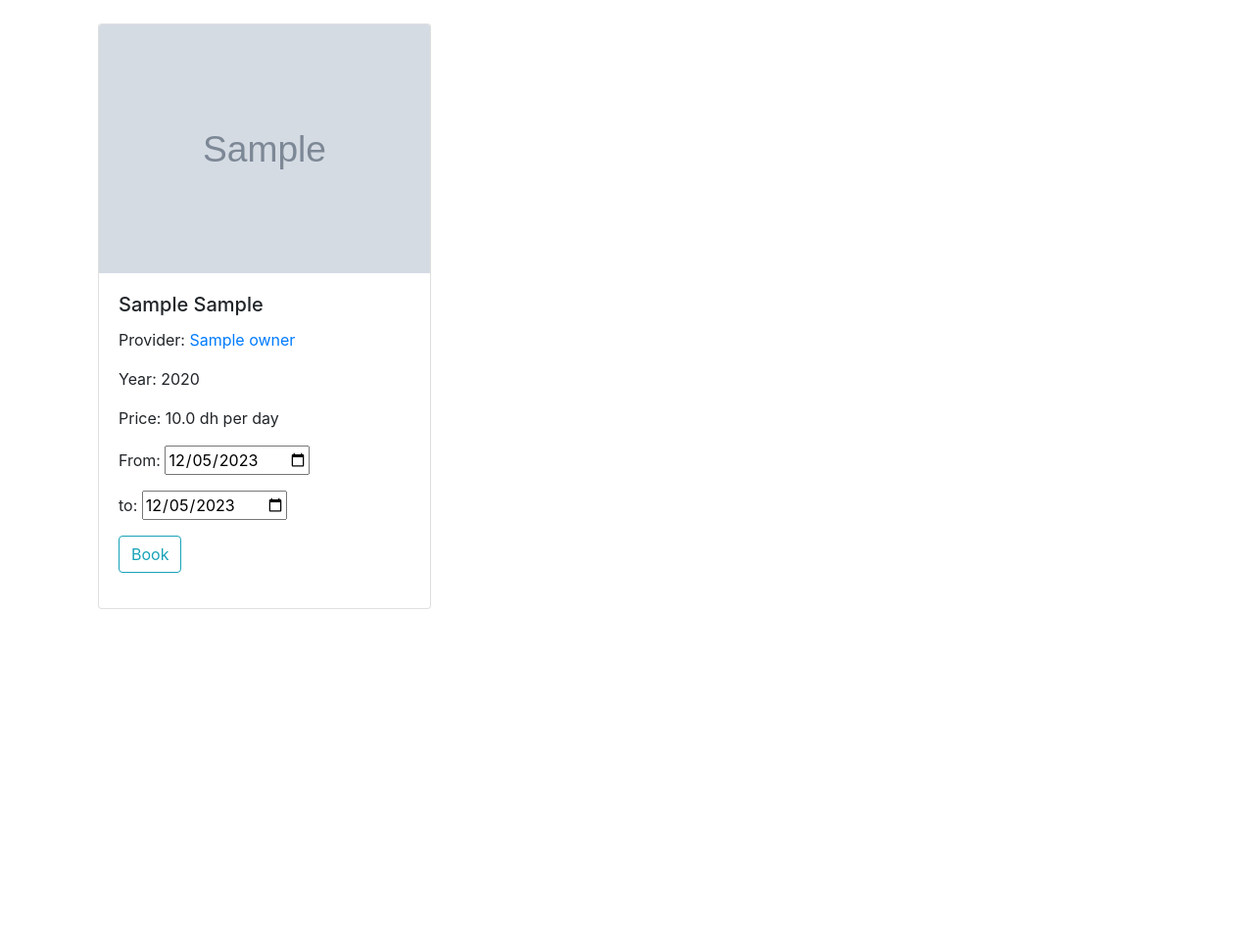
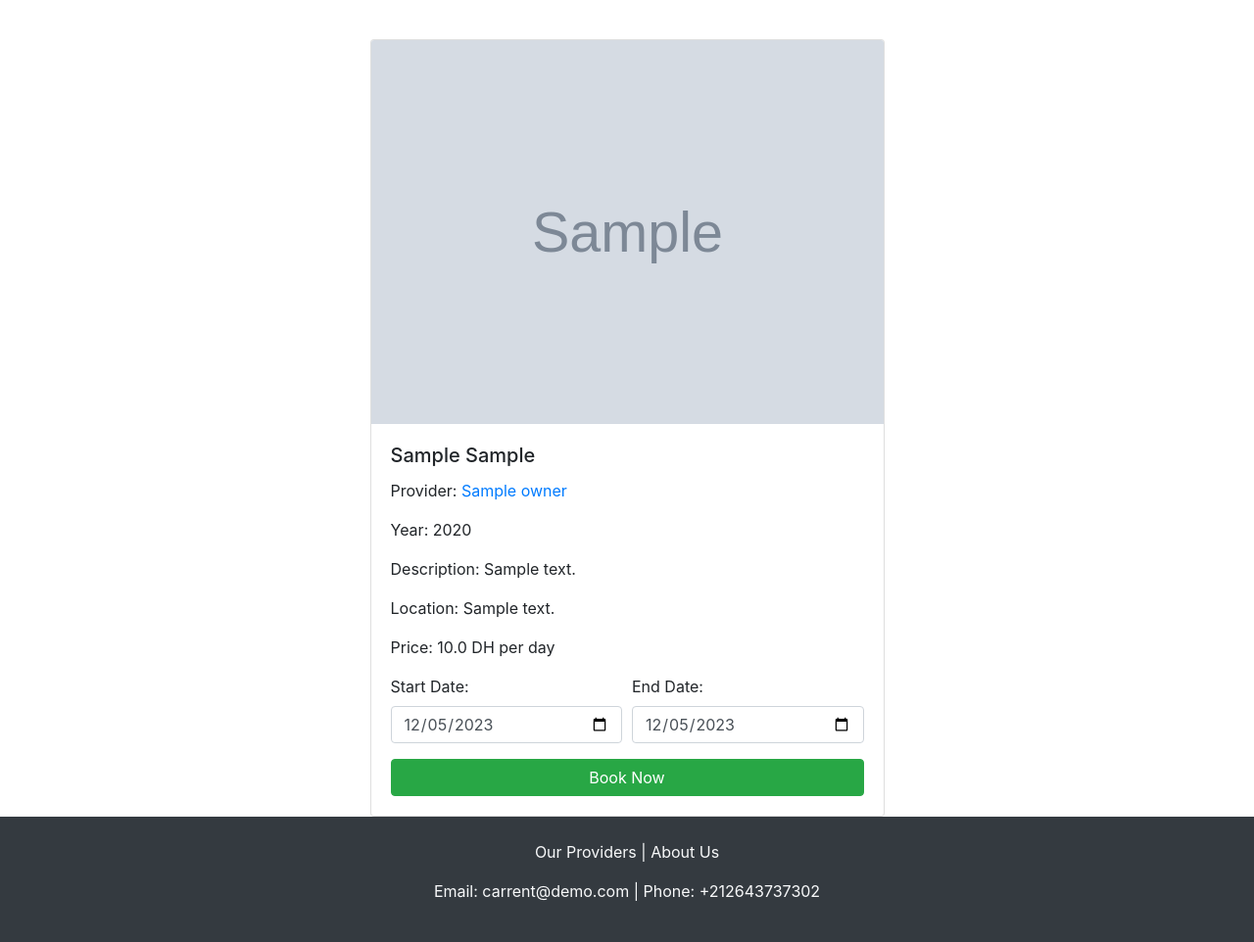
Before and after one commit to Safuan04/Car-rental-service, a Flask app: page /reservation/1 in a window 1280 px wide. Shown: the part 56-1018 px from the top of the page at 98% size. Before the commit the page ends 678 px from the top, so only its background shows below. Run offline with Flask 3, Linux system fonts and the light colour scheme; a user stored in the database is signed in; tables that the repository leaves empty hold one stand-in row (values such as "Sample post"); grey boxes marked "Sample" are stand-in pictures; some libraries are stand-ins or nearby versions.

Commit message:
progress

```diff
--- a/carrent/forms.py
+++ b/carrent/forms.py
@@ -84,3 +84,17 @@ class ReservationForm(FlaskForm):
     start_date = DateField('From', validators=[DataRequired()], default=datetime.utcnow())
     end_date = DateField('To', validators=[DataRequired()], default=datetime.utcnow())
     submit = SubmitField('Book')
+
+    def validate_reservation(self):
+        start_date = self.start_date.data
+        end_date = self.end_date.data
+
+        if start_date and end_date:
+            conflicting_reservations = Reservation.query.filter(
+                Reservation.car_id == self.car_id,
+                Reservation.start_date <= end_date,
+                Reservation.end_date >= start_date
+            ).all()
+
+            if conflicting_reservations:
+                raise ValidationError('This car is not available for the selected dates. Please choose different dates.')
--- a/carrent/routes.py
+++ b/carrent/routes.py
@@ -1,5 +1,6 @@
 import secrets, os
 from PIL import Image
+from wtforms.validators import ValidationError
 from flask import render_template, url_for, flash, redirect, request
 from flask_login import login_user, current_user, logout_user,\
     login_required
@@ -45,7 +46,8 @@ def login():
 @app.route("/home", strict_slashes=False)
 def home():
     cars = Car.query.all()
-    return render_template('home.html', title='Homepage', cars=cars)
+    owners = Owner.query.all()
+    return render_template('home.html', title='Homepage', cars=cars, owners=owners)
 
 @app.route("/logout", strict_slashes=False)
 def logout():
@@ -122,15 +124,32 @@ def new_car():
 @login_required
 def reservation(car_id):
     car = Car.query.get_or_404(car_id)
+    owners = Owner.query.all()
     form = ReservationForm()
+
     if form.validate_on_submit():
-        reservation = Reservation(start_date=form.start_date.data,
-                                  end_date=form.end_date.data,
-                                  car_id=car.id,
-                                  user_id=current_user.id,
-                                  owner_id=car.car_owner.id)
-        db.session.add(reservation)
-        db.session.commit()
-        flash('Your booking has completed', 'success')
-        return redirect(url_for('home'))
-    return render_template('reservation.html', title=car.make + '.' + car.model, car=car, form=form)
+        form.car_id = car_id
+        try:
+            form.validate_reservation()
+            reservation = Reservation(start_date=form.start_date.data,
+                                    end_date=form.end_date.data,
+                                    car_id=car.id,
+                                    user_id=current_user.id,
+                                    owner_id=car.car_owner.id)
+            db.session.add(reservation)
+            db.session.commit()
+            flash('Your booking has completed', 'success')
+            return redirect(url_for('home'))
+        except ValidationError as e:
+            flash(str(e), 'danger')
+            return render_template('reservation.html',
+                                   title=car.make + '.' + car.model,
+                                   car=car, form=form, owners=owners)
+    return render_template('reservation.html',
+                           title=car.make + '.' + car.model,
+                           car=car, form=form, owners = owners)
+
+@app.route("/owner/<int:owner_id>", strict_slashes=False)
+def owner(owner_id):
+    owner = Owner.query.get_or_404(owner_id)
+    return render_template('owner.html', titel=owner.name, owner=owner)
--- a/carrent/templates/layout.html
+++ b/carrent/templates/layout.html
@@ -10,7 +10,7 @@
         <title>CarRent</title>
     {% endif %}
 </head>
-<body>
+<body class="d-flex flex-column min-vh-100">
     <nav class="navbar navbar-expand-lg navbar-dark bg-dark">
         <a class="navbar-brand" href="{{ url_for('home') }}">CarRent</a>
         <button class="navbar-toggler" type="button" data-toggle="collapse" data-target="#navbarNav" aria-controls="navbarNav" aria-expanded="false" aria-label="Toggle navigation">
@@ -52,10 +52,20 @@
         {% endwith %}
     </div>
 
-    <div class="container">
-        {% block content %}{% endblock content %}
+    <div class="flex-grow-1">
+        <div class="container">
+            {% block content %}{% endblock content %}
+        </div>
     </div>
+
+    <footer class="footer bg-dark text-light py-4">
+        <div class="container text-center">
+            <p>Our Providers | About Us</p>
+            <p>Email: carrent@demo.com | Phone: +212643737302</p>
+        </div>
+    </footer>
+
     <script src="https://code.jquery.com/jquery-3.6.0.min.js"></script>
     <script src="https://maxcdn.bootstrapcdn.com/bootstrap/4.5.2/js/bootstrap.min.js"></script>
-  </body>
+</body>
 </html>
--- /dev/null
+++ b/carrent/templates/owner.html
@@ -0,0 +1,4 @@
+{% extends 'layout.html' %}
+{% block content %}
+
+{% endblock %}
--- a/carrent/templates/reservation.html
+++ b/carrent/templates/reservation.html
@@ -2,19 +2,33 @@
 {% block content %}
     <div class="container mt-4">
         <div class="row">
-            <div class="col-md-4 mb-4">
+            <div class="col-md-6 mx-auto">
                 <div class="card">
                     <img src="{{ url_for('static', filename='car_images/' + car.img_file) }}" class="card-img-top" alt="{{ car.make }} {{ car.model }}">
                     <form method="post" action="">
                         {{ form.hidden_tag() }}
                         <div class="card-body">
                             <h5 class="card-title">{{ car.make }} {{ car.model }}</h5>
-                            <p class="card-text">Provider: <a href="#">{{ car.car_owner.name }}</a></p>
+                            {% for owner in owners %}
+                                {% if owner.id == car.car_owner.id %}
+                            <p class="card-text">Provider: <a href="{{ url_for('owner', owner_id=owner.id) }}">{{ car.car_owner.name }}</a></p>
+                                {% endif %}
+                            {% endfor %}
                             <p class="card-text">Year: {{ car.year }}</p>
-                            <p class="card-text">Price: {{ car.daily_price }} dh per day</p>
-                            <p class="card-text">From: {{ form.start_date }}</p>
-                            <p class="card-text">to: {{ form.end_date }}</p>
-                            <p>{{ form.submit(class="btn btn-outline-info") }}</p>
+                            <p class="card-text">Description: {{ car.description }}</p>
+                            <p class="card-text">Location: {{ car.car_owner.address }}</p>
+                            <p class="card-text">Price: {{ car.daily_price }} DH per day</p>
+                            <div class="form-row">
+                                <div class="form-group col-md-6">
+                                    <label for="start_date">Start Date:</label>
+                                    {{ form.start_date(class="form-control", id="start_date", placeholder="Select start date", required=True) }}
+                                </div>
+                                <div class="form-group col-md-6">
+                                    <label for="end_date">End Date:</label>
+                                    {{ form.end_date(class="form-control", id="end_date", placeholder="Select end date", required=True) }}
+                                </div>
+                            </div>
+                            <button type="submit" class="btn btn-success btn-block">Book Now</button>
                         </div>
                     </form>
                 </div>
```
Also changed, not shown: carrent/templates/home.html (+16 -1 lines), carrent/static/car_images/8f92a5ecf0bc9f83.jpg (added), carrent/static/profile_pics/0f1502fe193a6c1c.jpg (added).
